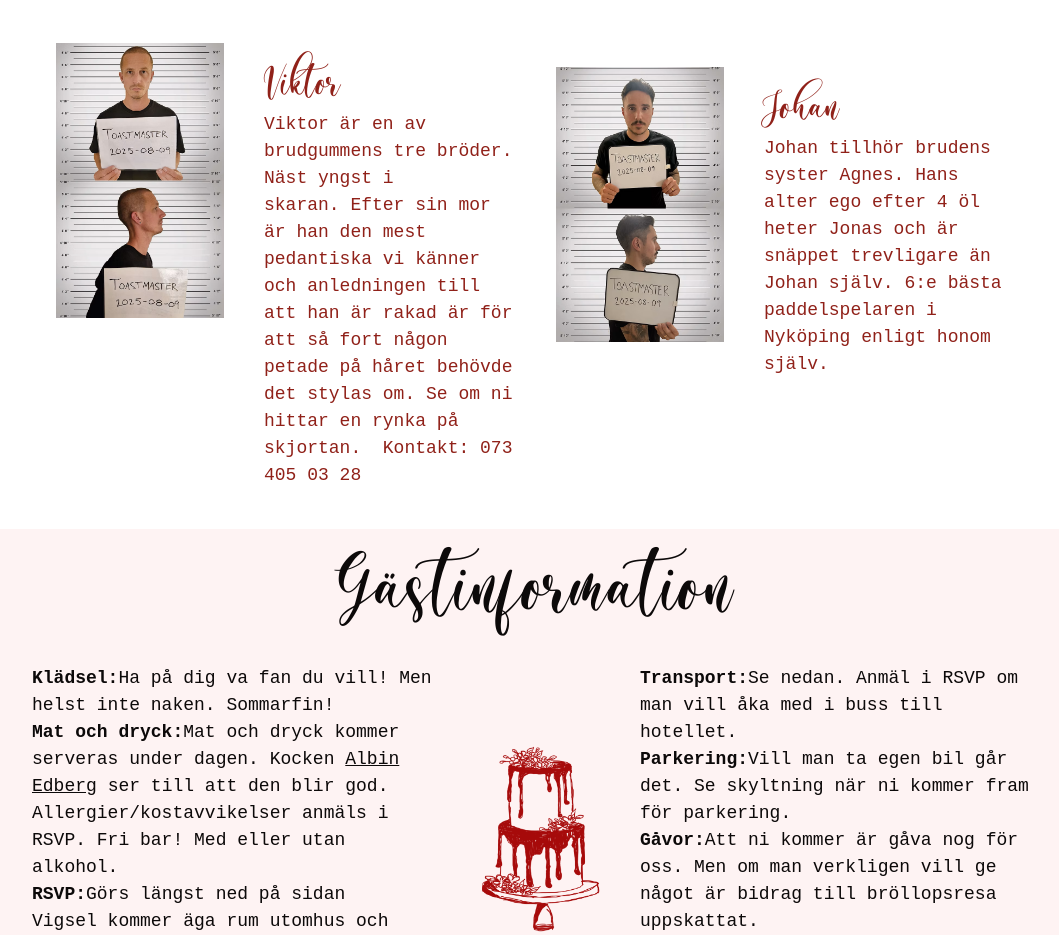
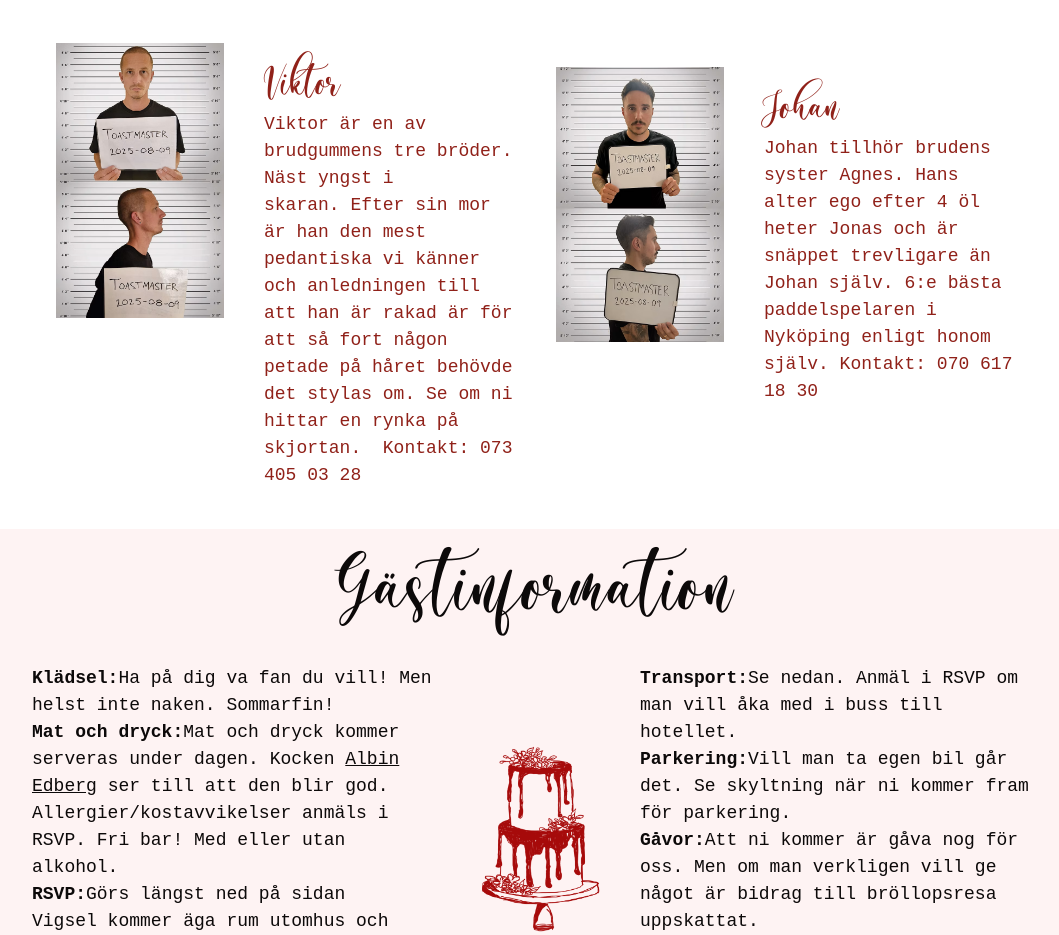
Before and after one commit to emeliesv/GrennfalkWedding2025, a React (Vite) app: page / in a window 1280 px wide. Shown: the part 1020-1955 px from the top of the page, without its empty margins (104-1163 px from the left). Built offline with nearby package versions, Linux system fonts and the light colour scheme; no server answers.

Commit message:
la till telefonnummer som saknades

```diff
--- a/src/components/Toastmasters.tsx
+++ b/src/components/Toastmasters.tsx
@@ -46,7 +46,8 @@ const Toastmasters = (): JSX.Element => {
             <p className="text-bodyregular">
               Johan tillhör brudens syster Agnes. Hans alter ego efter 4 öl
               heter Jonas och är snäppet trevligare än Johan själv. 6:e bästa
-              paddelspelaren i Nyköping enligt honom själv.
+              paddelspelaren i Nyköping enligt honom själv. Kontakt: 070 617 18
+              30
             </p>
           </div>
         </article>
```
